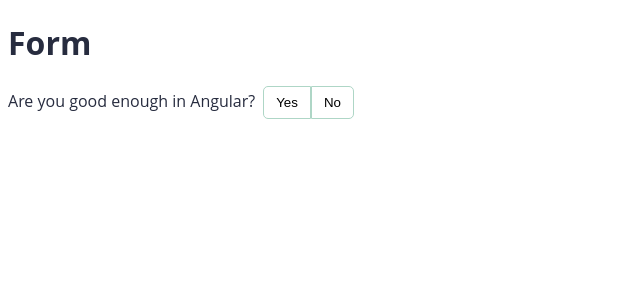
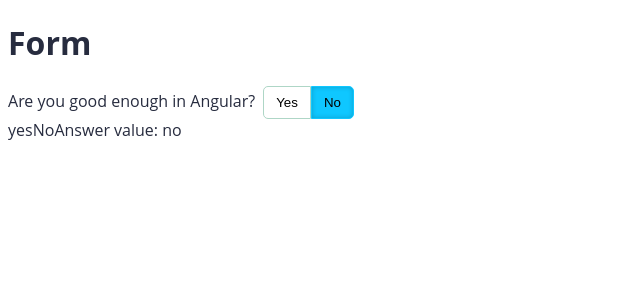
Before and after one commit to DionatanLeao/design-accessibility, an Angular app: page / in a window 1280 px wide. Shown: the top 300 px of the page, without its empty margins (0-640 px from the left). Built offline with nearby package versions, Linux system fonts and the light colour scheme.

Commit message:
Lógica de ativação

```diff
--- a/src/app/app.component.html
+++ b/src/app/app.component.html
@@ -5,4 +5,5 @@
     [value]="yesNoAnswer"
     label="Are you good enough in Angular?">
   </app-yes-no-button-group>
+  <span>yesNoAnswer value: {{yesNoAnswer}}</span>
 </main>
--- a/src/app/shared/components/yes-no-button-group/yes-no-button-group.component.html
+++ b/src/app/shared/components/yes-no-button-group/yes-no-button-group.component.html
@@ -1,9 +1,17 @@
 <div class="button-group">
     <label class="label">{{ label }}</label>
-    <button type="button" class="button button-yes">
+    <button
+        type="button"
+        class="button button-yes"
+        [class.button-pressed]="value === options.YES"
+        (click)="activate(options.YES)">
         Yes
     </button>
-    <button type="button" class="button button-no">
+    <button
+        type="button"
+        class="button button-no"
+        [class.button-pressed]="value === options.NO"
+        (click)="activate(options.NO)">
         No
     </button>
 </div>
--- a/src/app/shared/components/yes-no-button-group/yes-no-button-group.component.scss
+++ b/src/app/shared/components/yes-no-button-group/yes-no-button-group.component.scss
@@ -1,3 +1,5 @@
+$button-pressed-background: #0fc7ff;
+
 .button-group {
     .label {
         margin-right: 0.5rem;
@@ -17,5 +19,11 @@
             border-radius: 0 5px 5px 0;
         }
 
+        &.button-pressed {
+            background-color: $button-pressed-background;
+            border-color: $button-pressed-background;
+            box-shadow: inset 0 0 5px 0 rgba(0, 0, 0, .2);
+        }
+
     }
 }
--- a/src/app/shared/components/yes-no-button-group/yes-no-button-group.component.ts
+++ b/src/app/shared/components/yes-no-button-group/yes-no-button-group.component.ts
@@ -9,10 +9,21 @@
 
   @Input() public value: string = null;
   @Input() public label = '';
+  public options = YESNoButtonGroupOptions;
 
   constructor() { }
 
   ngOnInit(): void {
   }
 
+  public activate(value: string) {
+    this.value = value
+  }
+
 }
+
+
+enum YESNoButtonGroupOptions {
+    YES = 'yes',
+    NO = 'no'
+}
```
